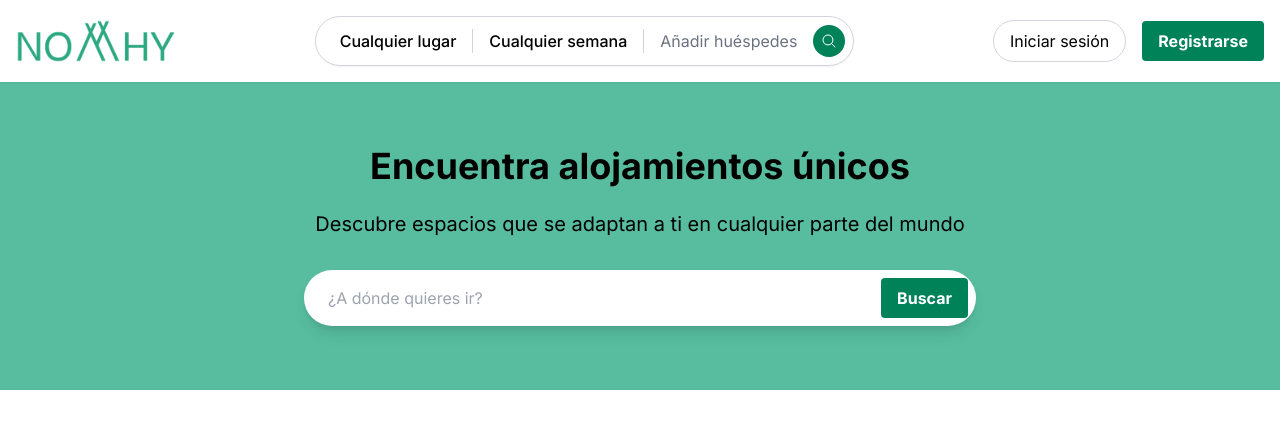
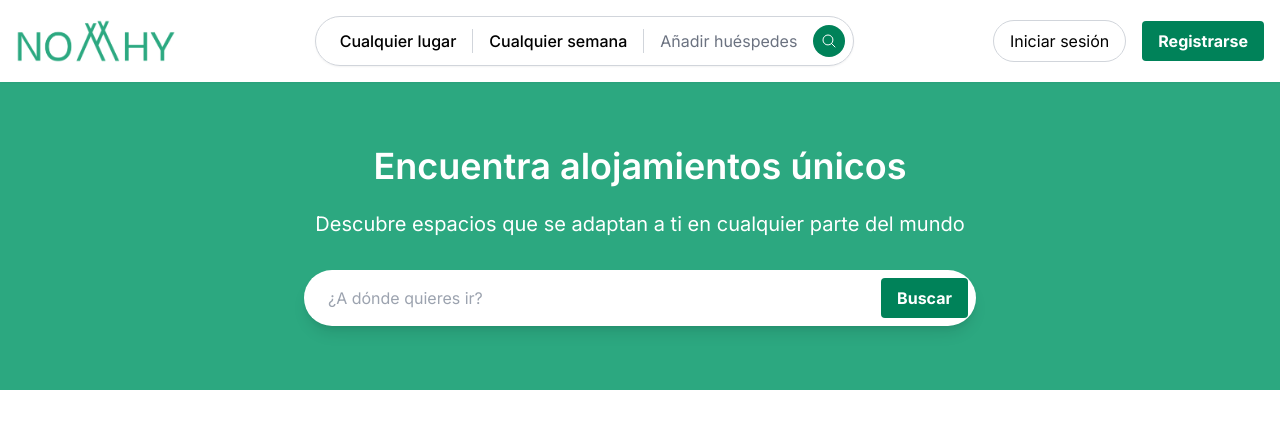
Before and after one commit to Allan021/arbnb, a Next.js app: page / in a window 1280 px wide. Shown: the top 440 px of the page. Built offline with nearby package versions, Linux system fonts and the light colour scheme; no server answers.

Commit message:
change COLOR and border radius

```diff
--- a/src/app/page.tsx
+++ b/src/app/page.tsx
@@ -18,9 +18,9 @@ export default function Home() {
       <Header />
 
       {/* Hero Section */}
-      <section className="w-full bg-gradient-to-r from-[#57bd9e] to-[#57bd9e] py-16">
-        <div className="container mx-auto px-4 text-center">
-          <h1 className="text-4xl font-bold mb-6">
+      <section className="w-full bg-[#2ca880] py-16">
+        <div className="container mx-auto px-4 text-center text-white">
+          <h1 className="text-4xl font-semibold mb-6">
             Encuentra alojamientos únicos
           </h1>
           <p className="text-xl mb-8">
@@ -50,7 +50,10 @@ export default function Home() {
                   <Link
                     key={property._id}
                     href={`/properties/${property._id}`}
-                    className="card hover:shadow-lg transition-shadow border rounded-lg overflow-hidden bg-white"
+                    style={{
+                      borderRadius: "1rem",
+                    }}
+                    className="card hover:shadow-lg transition-shadow border  overflow-hidden bg-white"
                   >
                     <div className="relative h-64 w-full">
                       <Image
```
